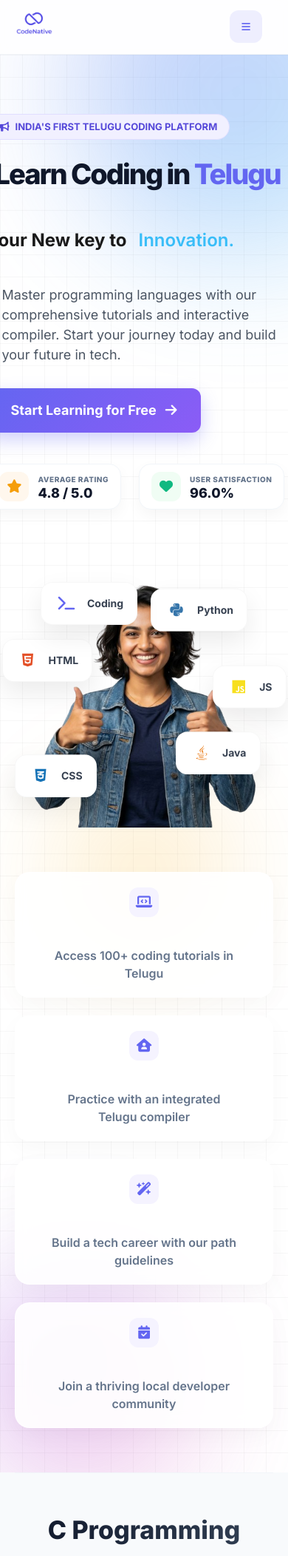
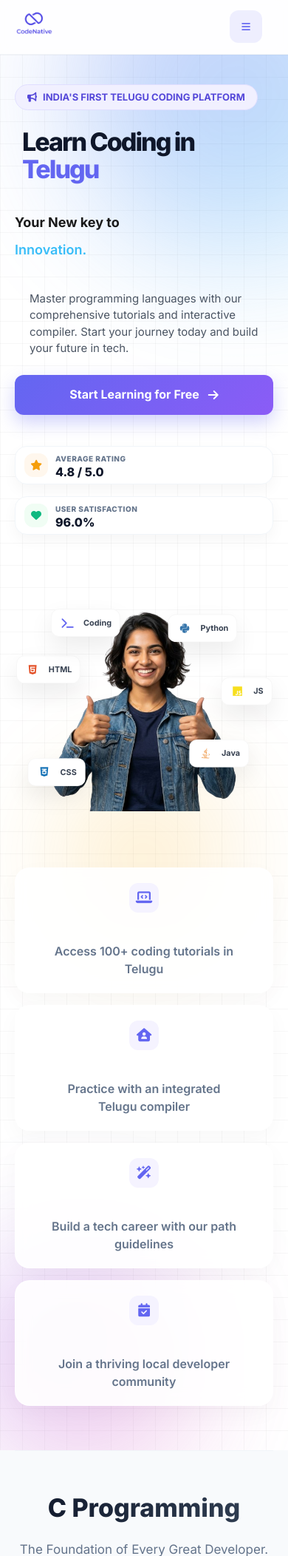
Before and after one commit to mohanracharla46/codenative, a Flask app: page / in a window 390 px wide. Shown: the top 2104 px of the page at 74% size. Run offline with Flask 3, Linux system fonts and the light colour scheme; some libraries are stand-ins or nearby versions.

Commit message:
Optimize hero section mobile responsiveness and layout refinement

```diff
--- a/static/style.css
+++ b/static/style.css
@@ -1215,19 +1215,16 @@
 
 /* Responsive */
 @media (max-width: 1024px) {
-    .content {
-        padding: 40px 20px;
-        min-height: auto;
-        text-align: center;
-        flex-direction: column-reverse;
+    .hero-main {
+        gap: 30px;
     }
 
-    .left-section {
-        margin-top: 40px;
+    .hero-content h1 {
+        font-size: 52px;
     }
 
-    .right-section {
-        display: none;
+    .main-girl-img {
+        max-width: 380px;
     }
 
     .c-container, .java-container {
@@ -1258,26 +1255,71 @@
 }
 
 @media (max-width: 768px) {
-    .hero h1 {
-        font-size: 42px;
-        line-height: 1.2;
+    .hero {
+        padding: 40px 0 60px;
     }
 
-    .tagline {
-        font-size: 24px;
-    }
-    .dynamic {
-        width: 160px;
+    .hero-main {
+        flex-direction: column;
+        text-align: left;
     }
 
-    .description {
-        font-size: 16px;
-        max-width: 100%;
+    .hero-content h1 {
+        font-size: 42px;
+        margin-bottom: 16px;
     }
 
-    h1 {
-        font-size: 38px !important;
-        letter-spacing: -1px;
+    .hero-content .tagline {
+        font-size: 20px;
+        flex-wrap: wrap;
+    }
+
+    .hero-content .description {
+        font-size: 15px;
+        margin-bottom: 24px;
+    }
+
+    .hero-visual {
+        margin-top: 40px;
+        width: 100%;
+    }
+
+    .main-girl-img {
+        max-width: 320px;
+    }
+
+    .floating-card {
+        padding: 8px 12px;
+        border-radius: 12px;
+    }
+
+    .floating-card .icon {
+        width: 24px;
+        height: 24px;
+        font-size: 16px;
+    }
+
+    .floating-card .name {
+        font-size: 12px;
+    }
+
+    .social-proof {
+        gap: 16px;
+    }
+
+    .proof-card {
+        padding: 8px 12px;
+        gap: 10px;
+    }
+
+    .card-icon-box {
+        width: 32px;
+        height: 32px;
+        font-size: 14px;
+    }
+
+    .card-details .value {
+        font-size: 16px;
     }
 
     .c-container, .java-container {
@@ -1309,19 +1351,43 @@
 }
 
 @media (max-width: 480px) {
-    .hero h1 {
+    .hero-content h1 {
         font-size: 34px;
     }
 
-    .tagline {
-        font-size: 20px;
-    }
-    .dynamic {
-        width: 140px;
+    .hero-content .tagline {
+        font-size: 18px;
     }
 
-    .btn-cta {
+    .hero-content .dynamic {
+        min-width: 120px;
+    }
+
+    .btn-trial {
         width: 100%;
+        justify-content: center;
+        padding: 14px 20px;
+        font-size: 16px;
+    }
+
+    .social-proof {
+        flex-direction: column;
+        width: 100%;
+    }
+
+    .proof-card {
+        width: 100%;
+    }
+
+    .hero-visual {
+        transform: scale(0.9);
+    }
+
+    .hero-bottom-features {
+        grid-template-columns: 1fr;
+        gap: 16px;
+    }
+}
         padding: 16px 30px;
         font-size: 18px;
     }
```
